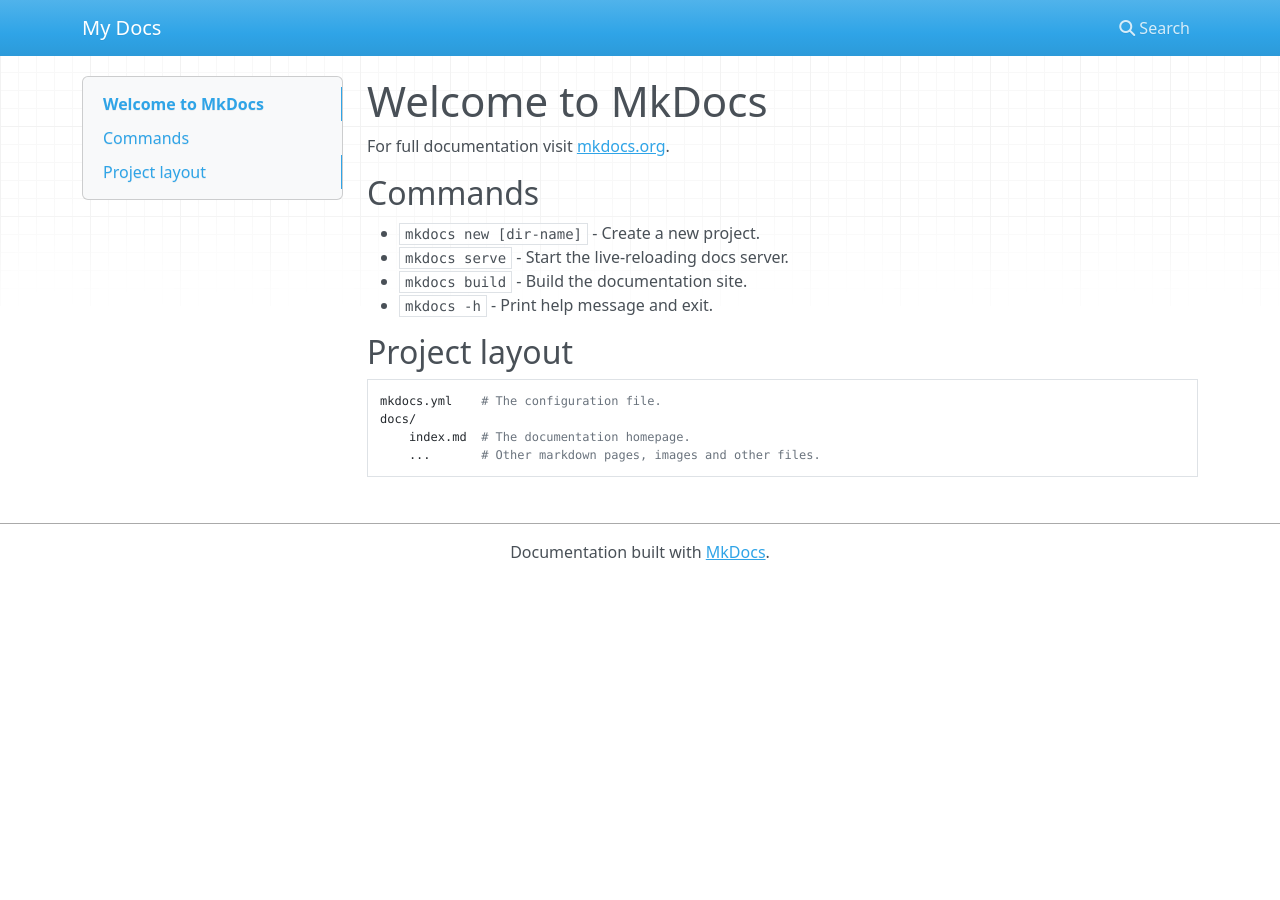
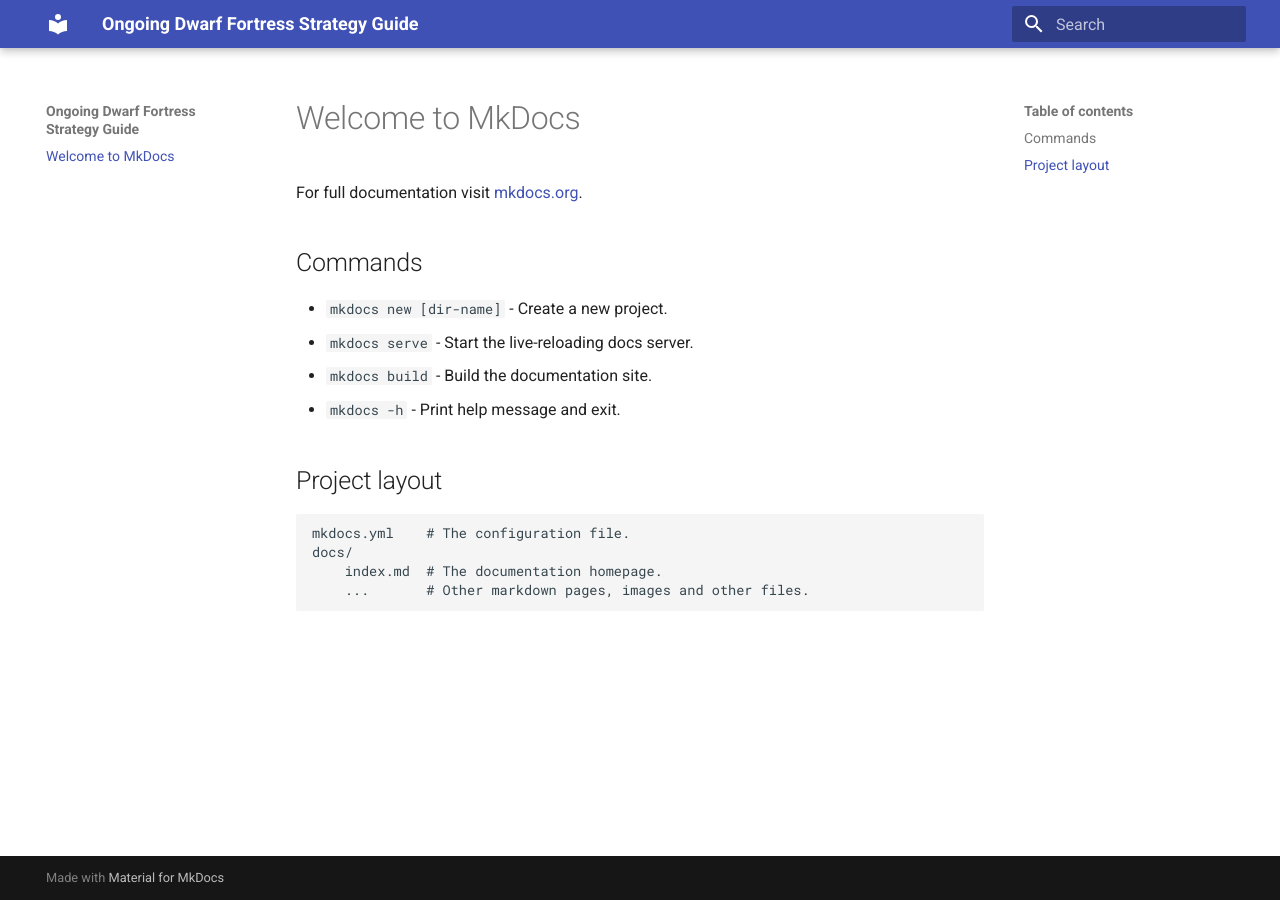
Before and after one commit to redhalo/df-strategy, an MkDocs documentation site: the page built from docs/index.md, in a window 1280 px wide. Built offline with MkDocs 1.6.1 and Material for MkDocs 9.7.7, drawn with Linux system fonts in a browser that asks for light colours; nearby versions of some CDN libraries.

Commit message:
github action

```diff
--- a/mkdocs.yml
+++ b/mkdocs.yml
@@ -1 +1,4 @@
-site_name: My Docs
+site_name: Ongoing Dwarf Fortress Strategy Guide
+site_url: https://redhalo.github.io/df-strategy
+theme:
+  name: material
```
Also changed, not shown: 1 other file.
